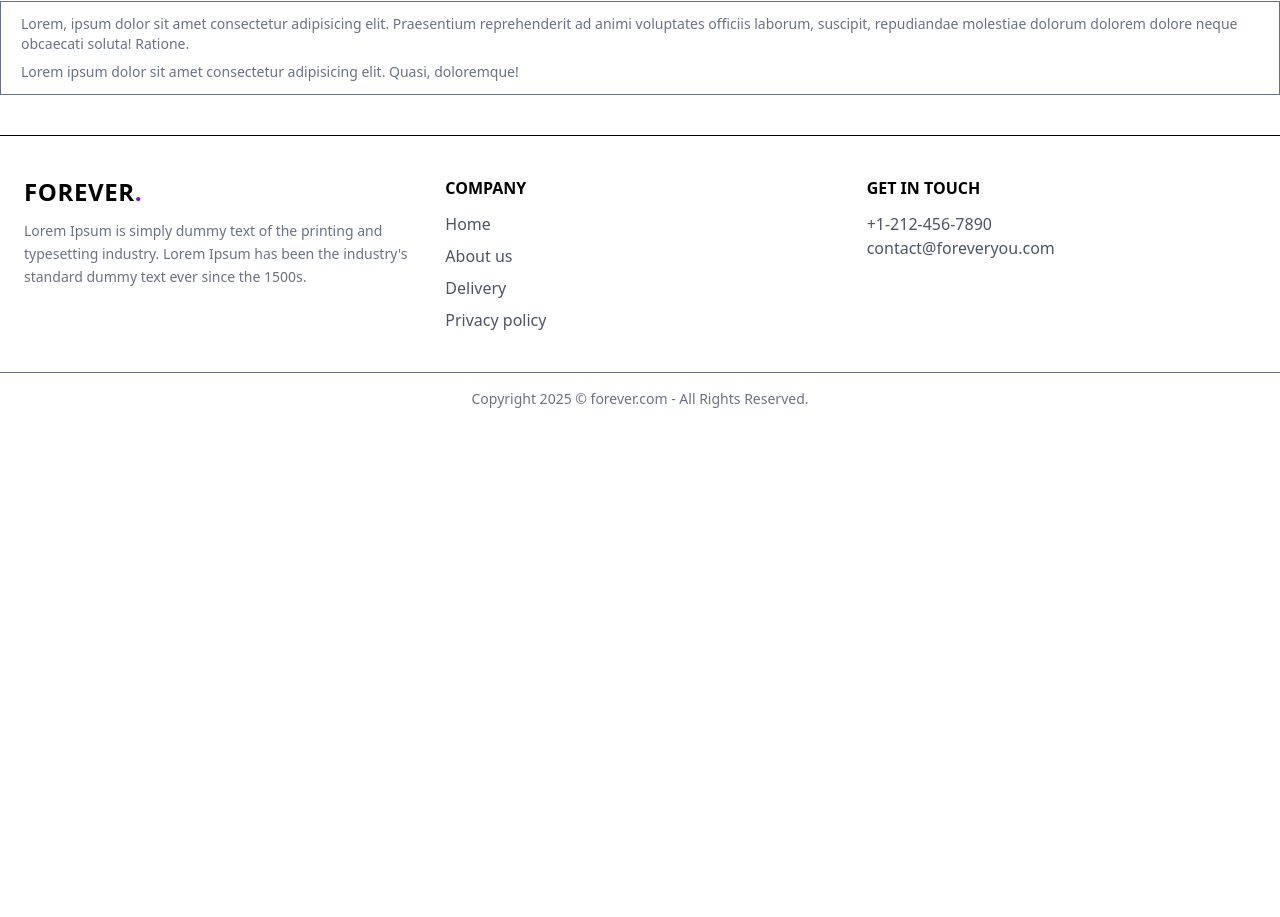
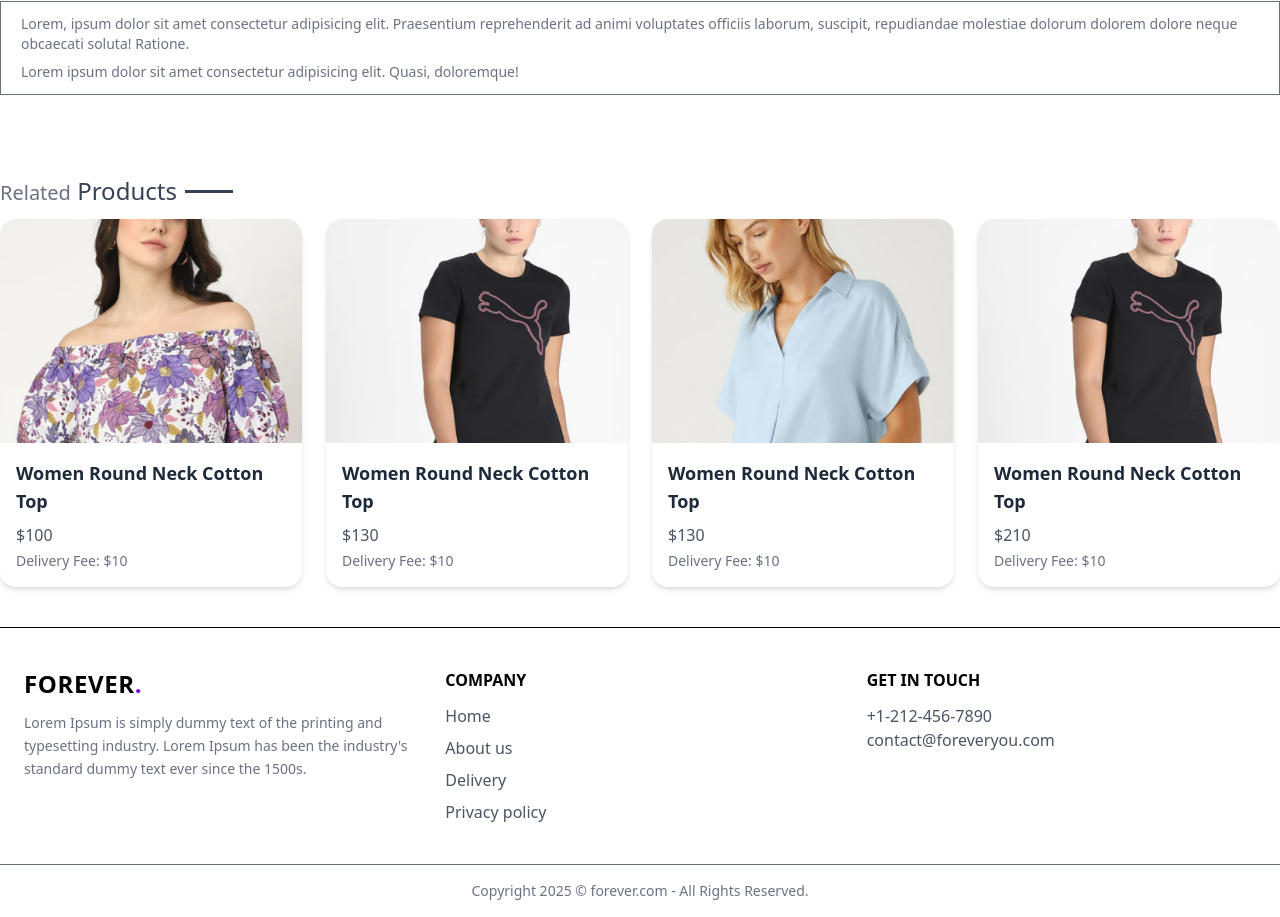
Before and after one commit to m7mdhajjaj/E-commerce-Website-MernStack, a React (Vite) app in the folder fronend/: page /product/aaaaa in a window 1280 px wide. Shown: the part 790-1707 px from the top of the page. Before the commit the page ends 1215 px from the top, so only its background shows below. Built offline with nearby package versions, Linux system fonts and the light colour scheme.

Commit message:
adding RelatedProduct

```diff
--- /dev/null
+++ b/fronend/src/components/RelatedProduct.jsx
@@ -0,0 +1,31 @@
+import React, { useEffect, useState, useContext } from 'react';
+import { useParams } from 'react-router-dom';
+import { ShopContext } from '../context/ShopContext.jsx';
+import { assets } from '../assets/assets.js';
+import Title from './Title.jsx';
+import ProductItem from './ProductItem.jsx';
+const RelatedProduct = ({Category, subCategory}) => {
+    const { products, currency } = useContext(ShopContext);
+    const [relatedProducts, setRelatedProducts] = useState([]);
+    useEffect(() => {
+        if(products.length>0){
+            let  ProductCopy= products.slice();
+            let filteredProducts = ProductCopy.filter(item => item.category === Category && item.subCategory === subCategory);
+            setRelatedProducts(filteredProducts);
+            console.log("relatedProducts",filteredProducts.slice(0,4));
+        }
+
+    }, [Category, subCategory, products]);
+  return (
+    <div className="mt-20">
+      <Title text1="Related" text2="Products" />
+      <div className="grid grid-cols-1 sm:grid-cols-2 md:grid-cols-3 lg:grid-cols-4 gap-6">
+        {relatedProducts.slice(0,4).map((product,index) => (
+          <ProductItem key={index }  id={product._id} name={product.name} image={product.image[0]} price={product.price} currency={currency} />
+        ))}
+      </div>
+    </div>
+  )
+}
+
+export default RelatedProduct
--- a/fronend/src/pages/Product.jsx
+++ b/fronend/src/pages/Product.jsx
@@ -2,6 +2,7 @@ import React, { useEffect, useState, useContext } from 'react';
 import { useParams } from 'react-router-dom';
 import { ShopContext } from '../context/ShopContext.jsx';
 import { assets } from '../assets/assets.js';
+import RelatedProduct from '../components/RelatedProduct.jsx';
 
 const Product = () => {
   const { id } = useParams();
@@ -95,6 +96,8 @@ const Product = () => {
           <p>Lorem ipsum dolor sit amet consectetur adipisicing elit. Quasi, doloremque!</p>
         </div>
       </div>
+      {/* display related products */}
+      <RelatedProduct Category={product.category} subCategory={product.subCategory} />
     </div>
   ) : (
     <div>
```
